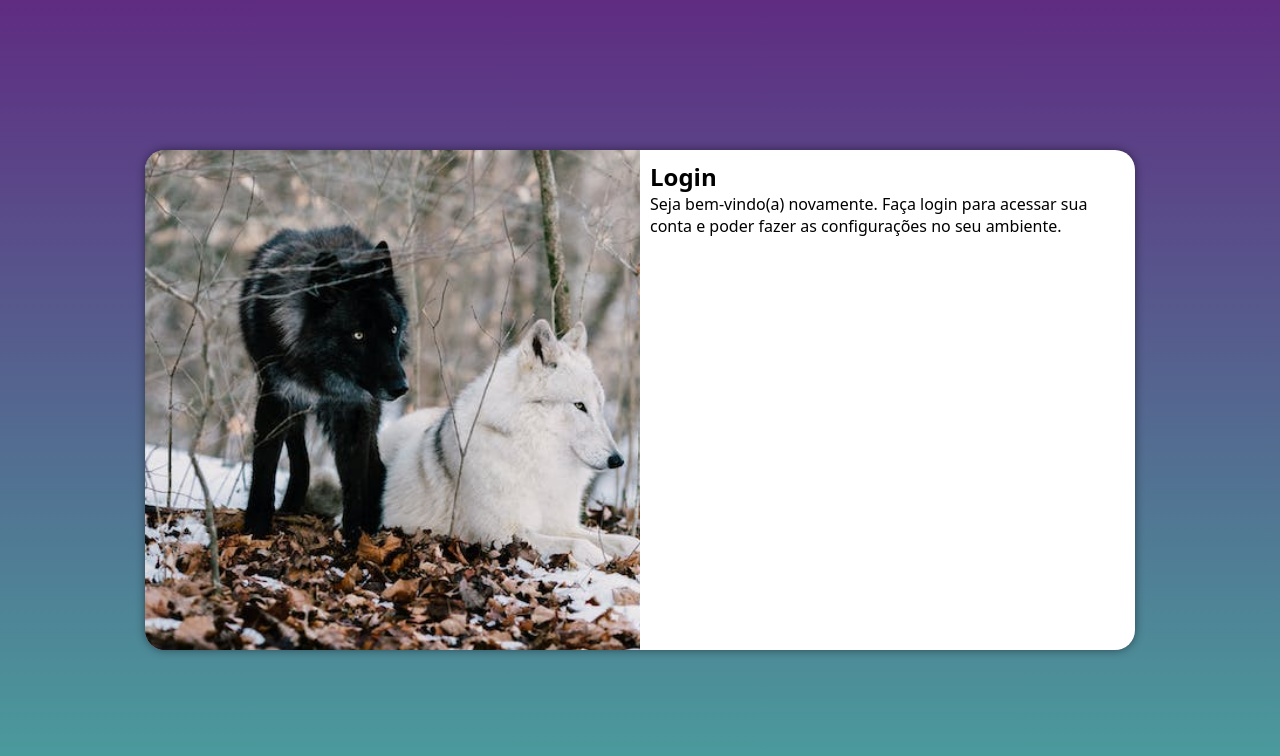
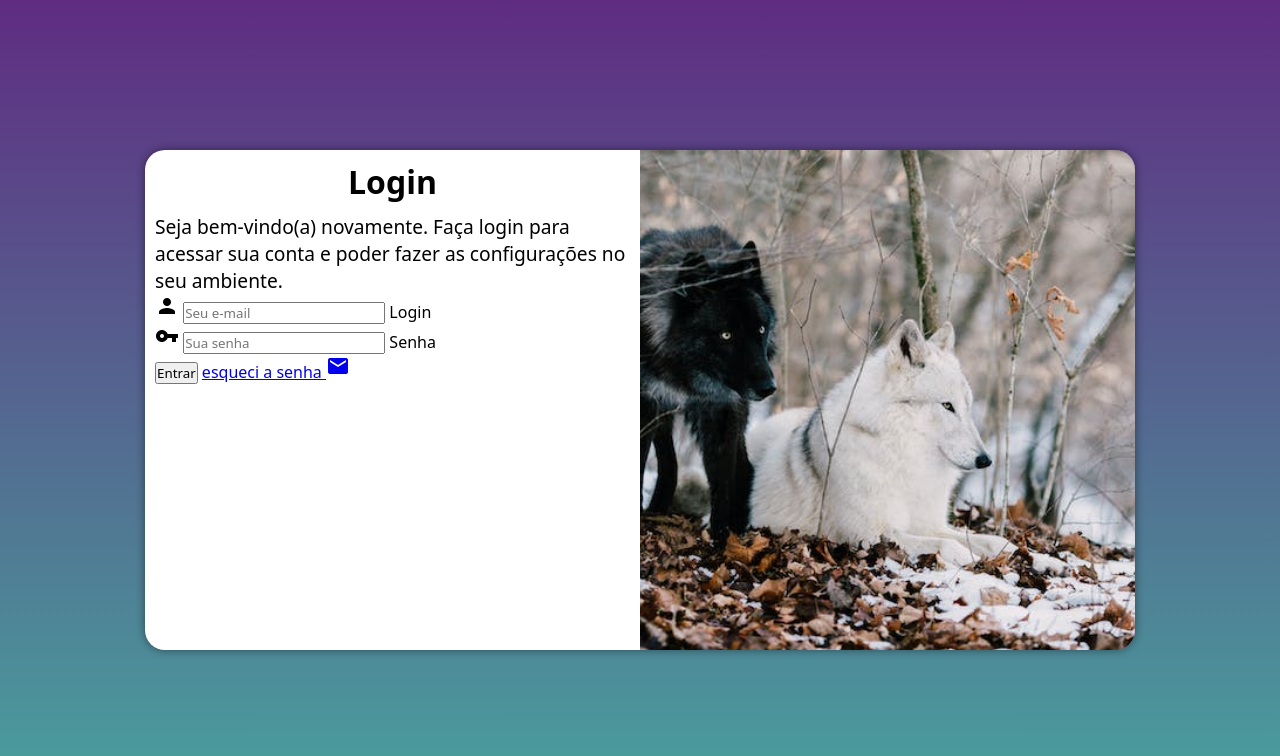
Before and after one commit to erickdarino/Projeto-login, a plain HTML site: page index.html in a window 1280 px wide. Drawn offline with Linux system fonts and the light colour scheme.

Commit message:
adicionei o formulário

```diff
--- a/estilos/mediaquey.css
+++ b/estilos/mediaquey.css
@@ -26,12 +26,19 @@
         width:990px;
     }
     section#login > div#imagem {
+        float: right;
+        width: 50%;
+        height: 100%;
+        background-position: center center;
+    }
+    section#login > div#formulario {
         float: left;
         width: 50%;
-        height: 100%;
     }
-    section#login > div#formulario {
-        float: right;
-        width: 50%;
+    div#formulario > h1 {
+        font-size: 2em;
+    }
+    div#formulario > p {
+        font-size: 1.2em;
     }
 }
--- a/estilos/style.css
+++ b/estilos/style.css
@@ -29,7 +29,7 @@ section#login {
     left: 50%;
     transform: translate(-50%, -50%);
     background-color: white;
-    width: 250px;
+    width: 257px;
     height: 500px;
     border-radius: 20px;
     overflow: hidden;
@@ -53,3 +53,10 @@ section#login >div#formulario {
     padding: 10px;
 
 }
+div#formulario > h1 {
+    text-align: center;
+    margin-bottom: 10px;
+}
+div#formulario > p {
+    font-size: 0.8em;
+}
--- a/index.html
+++ b/index.html
@@ -4,6 +4,8 @@
     <meta charset="UTF-8">
     <meta name="viewport" content="width=device-width, initial-scale=1.0">
     <title>Projeto Login</title>
+    <link href="https://fonts.googleapis.com/icon?family=Material+Icons"
+      rel="stylesheet">
     <link rel="stylesheet" href="estilos/style.css">
     <link rel="stylesheet" href="estilos/mediaquey.css">
 </head>
@@ -17,8 +19,21 @@
                 <h1>Login</h1>
                 <p>Seja bem-vindo(a) novamente. Faça login para acessar sua conta e poder fazer as configurações no seu ambiente.
                 </p>
-                <form action="login.php" method="post">
-
+                <form action="login.php" method="post" autocomplete="on">
+                    <div class="campo">
+                        <span class="material-icons">person</span>
+                        <input type="email" name="login" id="ilogin" placeholder="Seu e-mail" autocomplete="email" required maxlength="30">
+                        <label for="ilogin">Login</label>
+                    </div>
+                    <div class="campo">
+                        <span class="material-icons">vpn_key</span>
+                        <input type="password" name="Senha" id="isenha" placeholder="Sua senha" autocomplete="current-password" required minlength="8" maxlength="20">
+                        <label for="isenha">Senha</label>
+                    </div>
+                    <input type="submit" value="Entrar">
+                    <a href="esqueci.html">
+                        esqueci a senha  <span class="material-icons">mail</span>
+                    </a>
                 </form>
             </div>
         </section>
```
